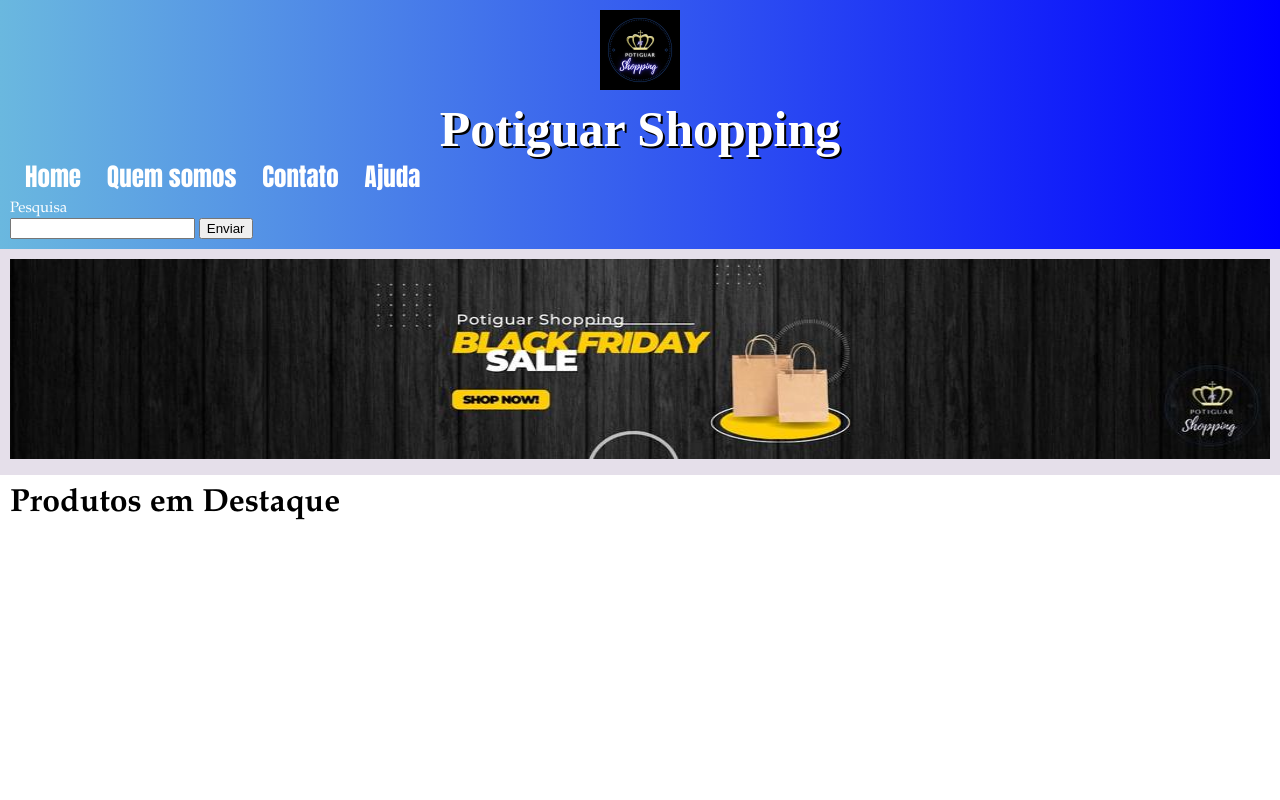
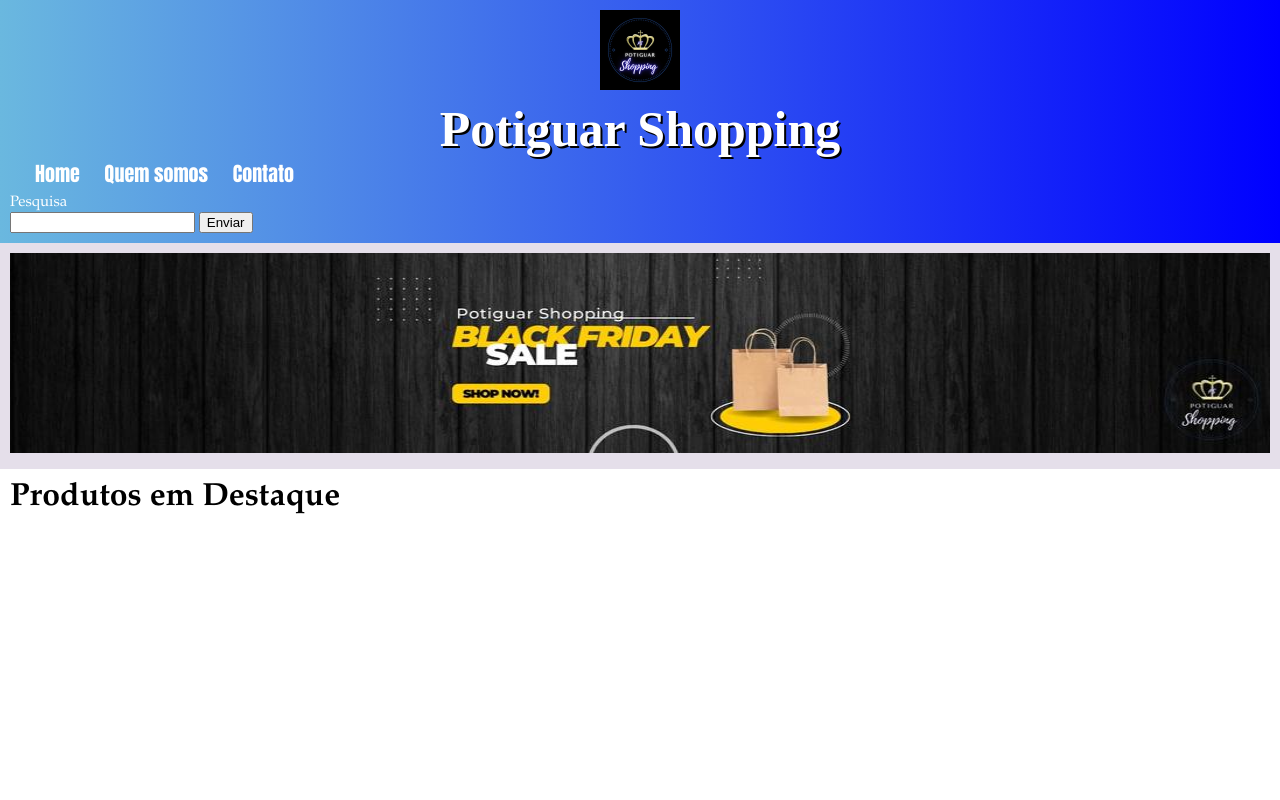
Before and after one commit to luciocleber/potiguarshopping, a plain HTML site: page index.html in a window 1280 px wide. Shown: the top 800 px of the page. Drawn offline with Linux system fonts and the light colour scheme.

Commit message:
ajustes diversos

```diff
--- a/index.html
+++ b/index.html
@@ -21,7 +21,6 @@
                     <a href="#">Home</a>
                     <a href="#">Quem somos</a>
                     <a href="#">Contato</a>
-                    <a href="#">Ajuda</a>
                 </nav>
             </div>
     <div class="form">
--- a/potiguarshopping.css
+++ b/potiguarshopping.css
@@ -34,9 +34,9 @@ header{
 
 header > .menu{
 
-    font-size: 10;
+    font-size: 20px;
     text-align: left;
-    padding-left: 5px;
+    padding-left: 15px;
 
 
 }
@@ -111,7 +111,7 @@ main img{
 }
 
 .form{
-    width: 30%;
+    width: 40%;
     size: 15px;
 }
 .menu{
@@ -121,7 +121,7 @@ main img{
     align-content: space-between;
     justify-content:left;
     padding-left: 0px;
-    size: 25px;
+    size: 15px;
 
 }
 
@@ -134,14 +134,12 @@ main img{
 
 
 }
-
 .sociais button i {
     font-size: 20px;
     color: white;
     padding-left: 0%;
 
 }
-
 .banner:hover {
     background-image: linear-gradient(to right, rgba(255, 255, 255, 0.732), #0000ffa1);
 }
```
